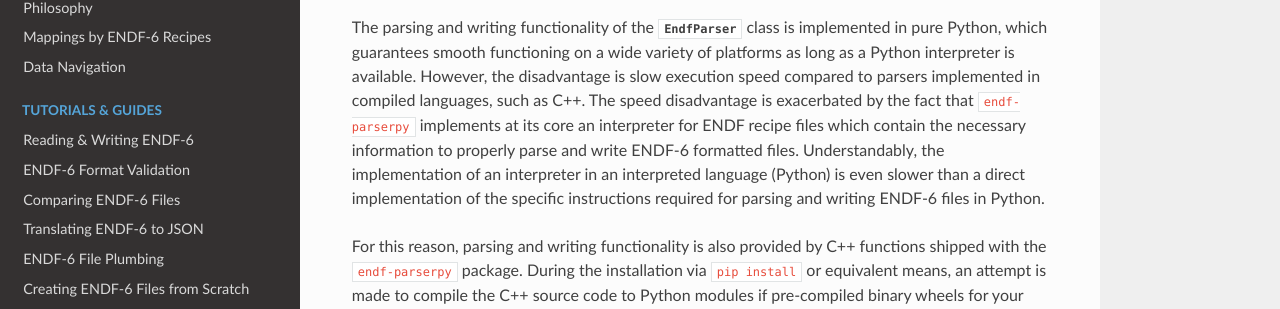
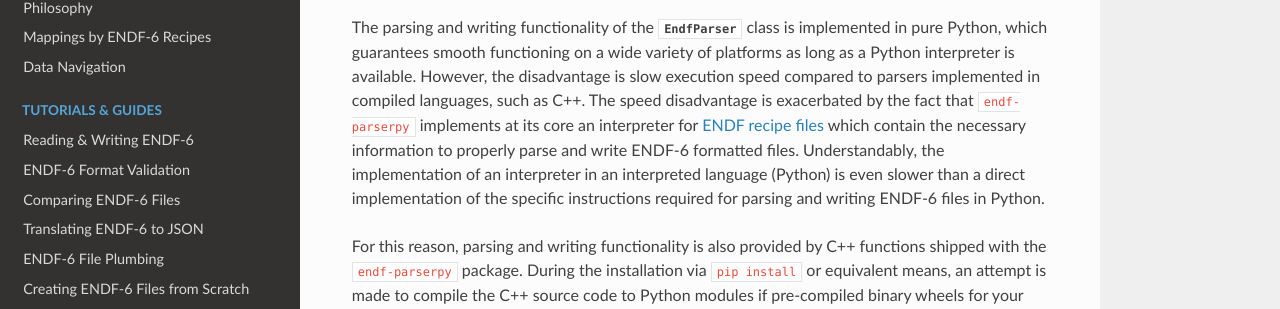
Before and after one commit to IAEA-NDS/endf-parserpy, a Sphinx documentation site: the page built from docs/source/guide/accelerated_parsing_and_writing.rst, in a window 1280 px wide and 900 px high. Shown: the part 144-453 px from the top of the window. Built offline with Sphinx 7.4.7 and the Read the Docs theme 2.0.0, drawn with Linux system fonts in a browser that asks for light colours; some of the changed lines change nothing that is shown.

Commit message:
create cross-reference in documentation

```diff
--- a/docs/source/guide/accelerated_parsing_and_writing.rst
+++ b/docs/source/guide/accelerated_parsing_and_writing.rst
@@ -11,8 +11,8 @@ is available. However, the disadvantage is slow execution
 speed compared to parsers implemented in compiled
 languages, such as C++. The speed disadvantage is
 exacerbated by the fact that ``endf-parserpy`` implements
-at its core an interpreter for ENDF recipe files which
-contain the necessary information to properly parse and write
+at its core an interpreter for :ref:`ENDF recipe files <endf6_recipe_sec>`
+which contain the necessary information to properly parse and write
 ENDF-6 formatted files. Understandably, the implementation of
 an interpreter in an interpreted language (Python) is even
 slower than a direct implementation of the specific instructions
```
